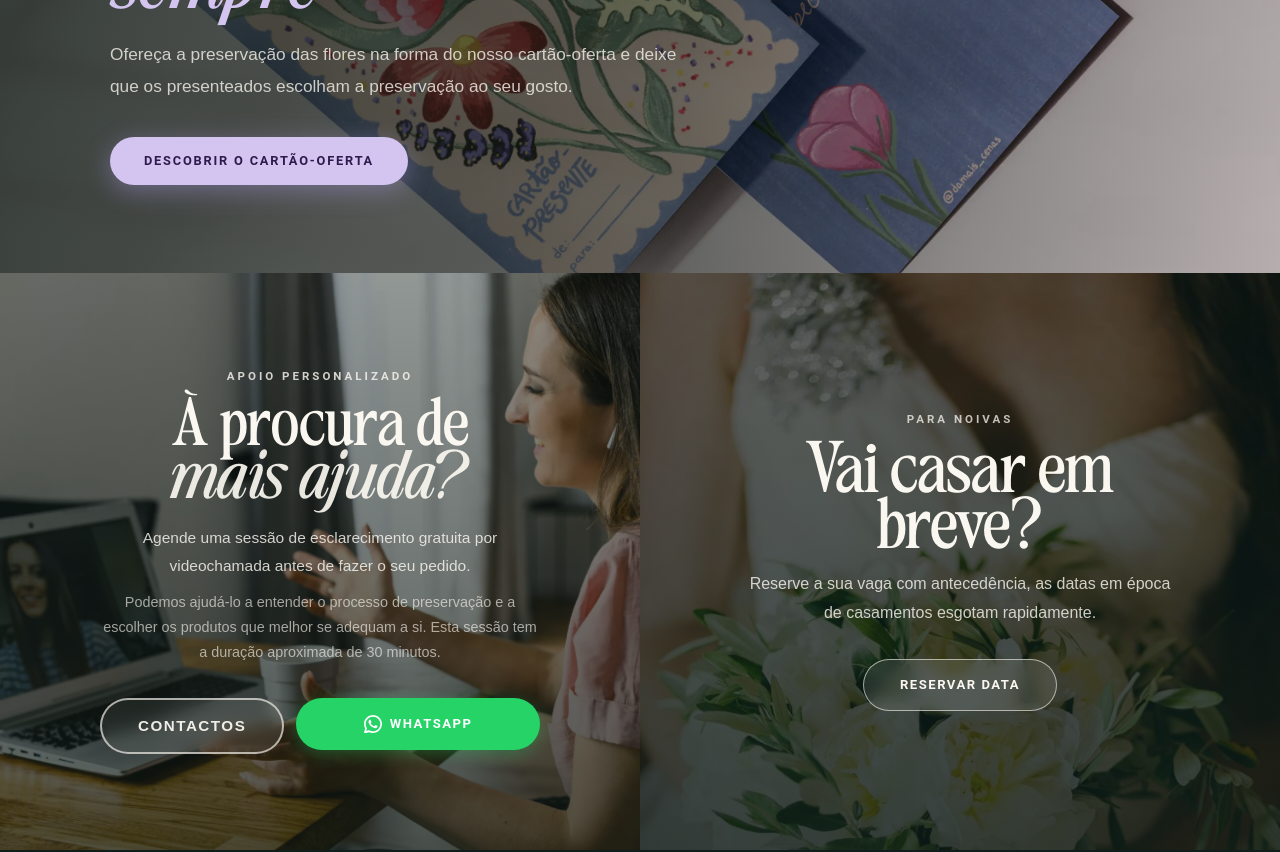
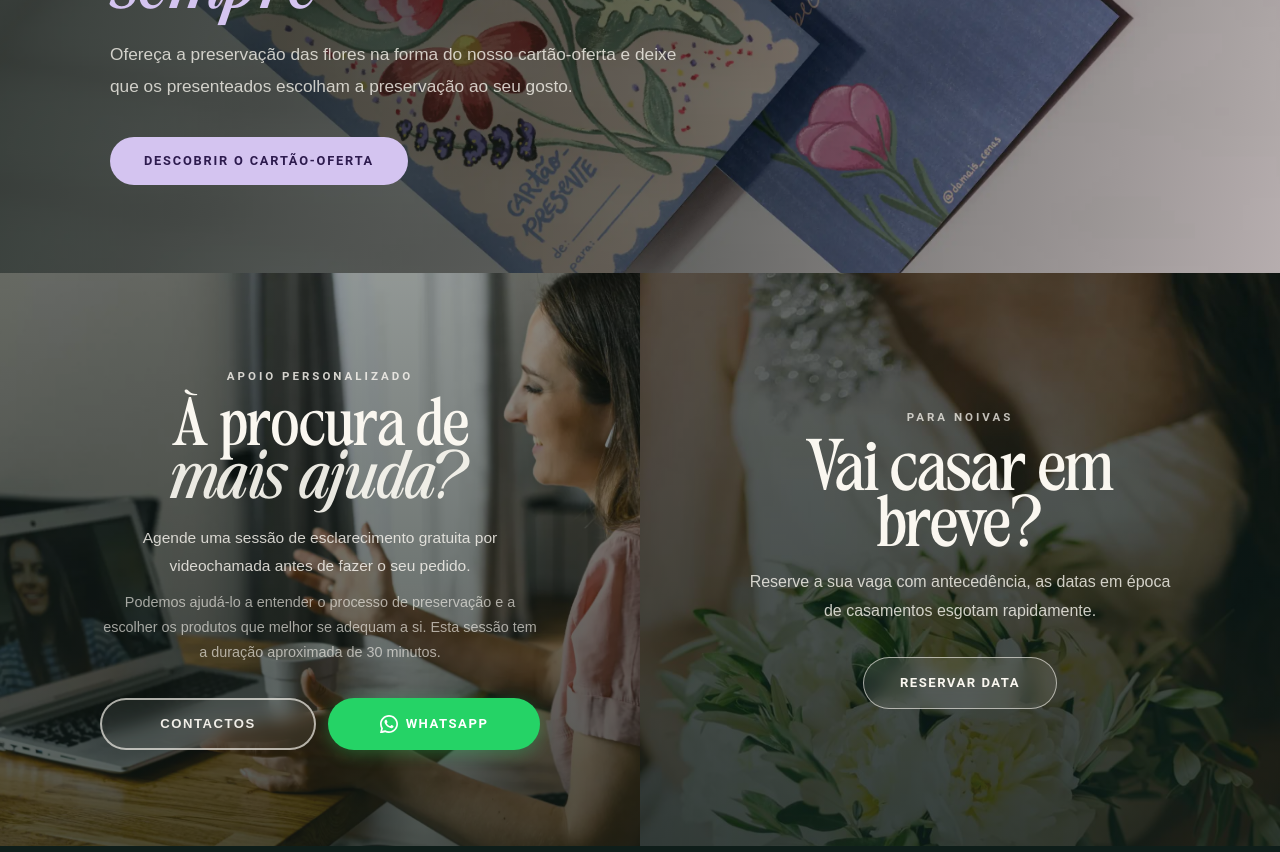
Before and after one commit to floresabeirario/fbr-website, a Next.js app: page / in a window 1280 px wide. Shown: the part 4940-5792 px from the top of the page. Built offline with nearby package versions, Linux system fonts and the light colour scheme; a web font is replaced by a local one.

Commit message:
Coisa qualquer

```diff
--- a/app/HomeClient.css
+++ b/app/HomeClient.css
@@ -342,14 +342,23 @@ main .eyebrow { color: var(--section-accent, var(--green)); }
   letter-spacing: 1.8px;
   text-transform: uppercase;
   font-family: 'Google Sans', Roboto, sans-serif;
-  transition: all 0.3s ease;
-  box-shadow: 0 6px 24px rgba(180,160,240,0.38);
+  transition: background 0.3s ease, color 0.3s ease, transform 0.3s ease;
   min-height: 48px;
 }
 .gift-card-btn:hover {
-  background: #C2AFEA;
+  background: #7B59A8;
+  color: #FAF7F0;
   transform: translateY(-3px);
-  box-shadow: 0 10px 32px rgba(180,160,240,0.55);
+}
+
+/* ── Uniformização de botões na secção CTA Split ("À procura de mais ajuda?") ── */
+.cta-split .btn-ghost {
+  height: 52px;
+  padding: 0 28px;
+  font-size: 0.82rem;
+  min-height: unset;
+  flex: 1;
+  min-width: 0;
 }
 
 /* ── APCC photo link ────────────────────────────────────────────────────────── */
--- a/app/HomeClient.jsx
+++ b/app/HomeClient.jsx
@@ -134,6 +134,7 @@ export default function HomeClient() {
     const init = THEMES.neutral;
     oA.style.background = init.gradient;
     main.style.setProperty("--section-accent", init.accent);
+    document.documentElement.style.setProperty("--nav-cta-color", init.accent);
 
     let useA = true;
     let currentKey = "neutral";
@@ -147,6 +148,7 @@ export default function HomeClient() {
       next.style.opacity = "1";
       prev.style.opacity = "0";
       main.style.setProperty("--section-accent", theme.accent);
+      document.documentElement.style.setProperty("--nav-cta-color", theme.accent);
       useA = !useA;
       currentKey = key;
     };
--- a/components/Nav.jsx
+++ b/components/Nav.jsx
@@ -326,8 +326,17 @@ const NavDivider = ({ scrolled }) => (
 );
 
 // ── Botão CTA ────────────────────────────────────────────
-function NavCTA({ shouldShowScrolled, pathname }) {
+function NavCTA({ shouldShowScrolled, pathname, isHome }) {
   const c = PAGE_COLORS[pathname] || DEFAULT_CTA;
+  const bg = shouldShowScrolled
+    ? (isHome ? "var(--nav-cta-color, #2D4A40)" : c.bg)
+    : "rgba(250,247,240,0.12)";
+  const border = shouldShowScrolled
+    ? (isHome ? "1.5px solid var(--nav-cta-color, #2D4A40)" : `1.5px solid ${c.bg}`)
+    : "1.5px solid rgba(250,247,240,0.35)";
+  const shadow = shouldShowScrolled
+    ? (isHome ? "0 3px 14px rgba(0,0,0,0.18)" : `0 3px 14px ${c.shadow}`)
+    : "none";
   return (
     <a
       href={FORM_URL}
@@ -335,12 +344,12 @@ function NavCTA({ shouldShowScrolled, pathname }) {
       rel="noopener noreferrer"
       className="nav-cta"
       style={{
-        backgroundColor: shouldShowScrolled ? c.bg : "rgba(250,247,240,0.12)",
+        backgroundColor: bg,
         color: "#FAF7F0",
-        border: shouldShowScrolled ? `1.5px solid ${c.bg}` : "1.5px solid rgba(250,247,240,0.35)",
+        border,
         backdropFilter: shouldShowScrolled ? "none" : "blur(8px)",
-        boxShadow: shouldShowScrolled ? `0 3px 14px ${c.shadow}` : "none",
-        transition: "all 0.4s ease",
+        boxShadow: shadow,
+        transition: "background-color 0.85s ease, border-color 0.85s ease, box-shadow 0.4s ease, backdrop-filter 0.4s ease",
       }}
     >
       Reservar Data
@@ -394,7 +403,7 @@ export default function NavClient() {
 
           {/* ── ESQUERDA (desktop): Reservar Data | Preservação | Oferecer Preservação ── */}
           <div className="nav-left desktop-only">
-            <NavCTA shouldShowScrolled={show} pathname={pathname} />
+            <NavCTA shouldShowScrolled={show} pathname={pathname} isHome={isHome} />
             <NavDivider scrolled={show} />
             <DesktopDropdown menu={NAV_PRESERVACAO} scrolled={show} />
             <NavDivider scrolled={show} />
```
